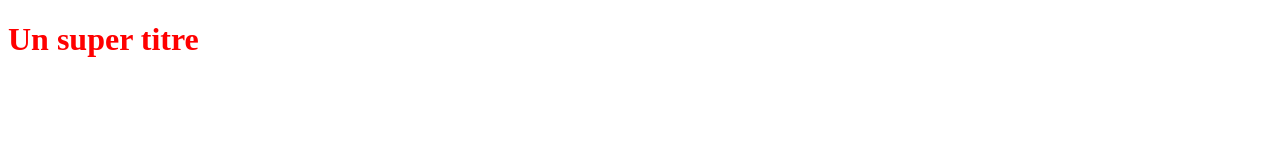
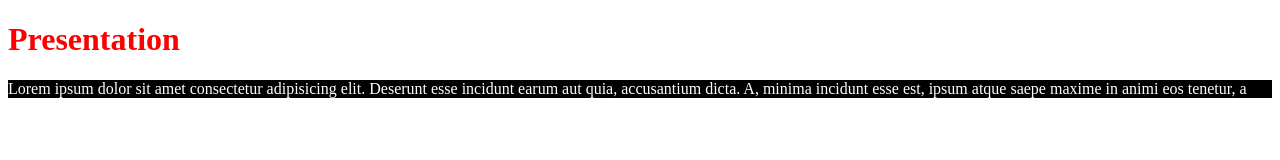
Before and after one commit to ShootingStarr2025/test, a plain HTML site: page index.html in a window 1280 px wide. Drawn offline with Linux system fonts and the light colour scheme.

Commit message:
title changed, text insertion

```diff
--- a/index.html
+++ b/index.html
@@ -2,10 +2,14 @@
 
 <html>
 <head>
-   <title></title>
+   <title>Test</title>
    <link rel="stylesheet" type="text/css" href="styles.css">
 </head>
 <body>
-   <h1>Un super titre</h1>
+   <h1>Presentation</h1>
+   <p>Lorem ipsum dolor sit amet consectetur adipisicing elit.
+        Deserunt esse incidunt earum aut quia, accusantium dicta.
+        A, minima incidunt esse est, ipsum atque saepe maxime in animi eos tenetur, a
+    </p>
 </body>
 </html>
--- a/styles.css
+++ b/styles.css
@@ -1,3 +1,8 @@
 h1 {
     color: red;
 }
+
+p {
+    background-color: black;
+    color: #fff;
+}
```
